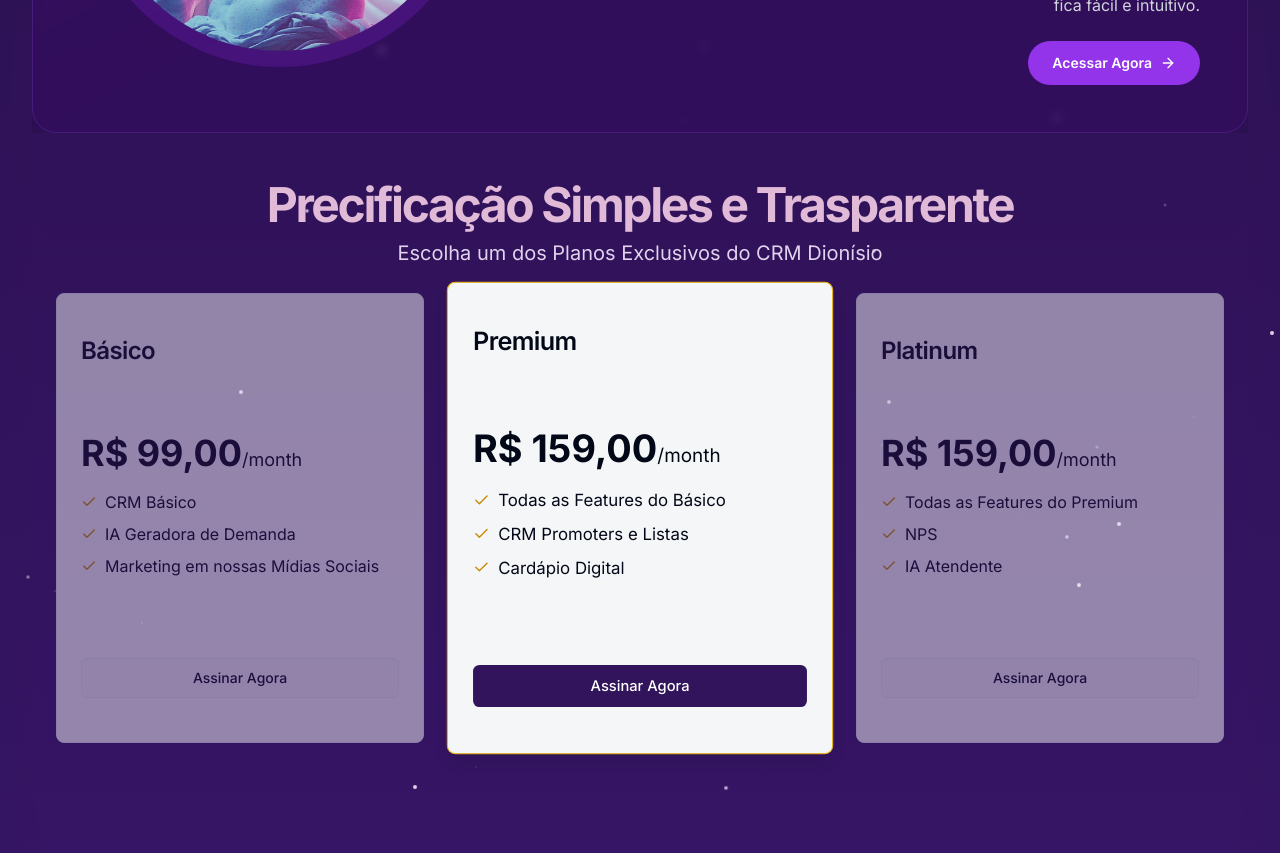
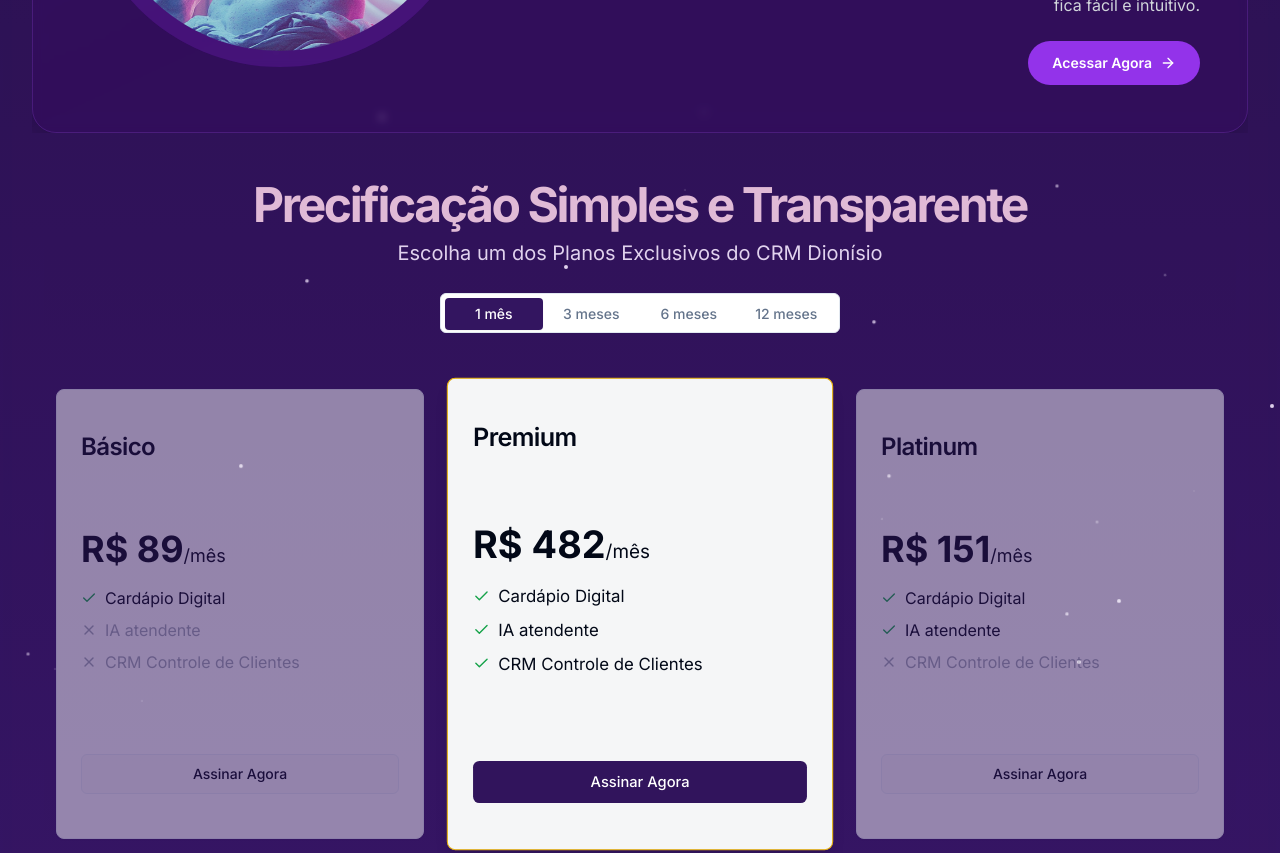
Before and after one commit to jeancsamaral/dionisio-chat-app, a Next.js app: page / in a window 1280 px wide. Shown: the part 3360-4213 px from the top of the page. Built offline with nearby package versions, Linux system fonts and the light colour scheme; no server answers.

Commit message:
Fixing plans

```diff
--- a/app/page.tsx
+++ b/app/page.tsx
@@ -26,7 +26,7 @@
 import { Facebook, Github, Linkedin, Youtube, PhoneIcon as WhatsApp } from 'lucide-react'
 import PartiesSection from '@/components/partiesSection'
 import ClubsSection from '@/components/clubsSection'
-
+import PricingSection from '@/components/pricingSection'
 
 const plans = [
   {
@@ -395,56 +395,7 @@
               </div>
             </section>
 
-            <section className="w-full py-12">
-              <div className="container px-4 md:px-6">
-                <div className="grid gap-6 items-center">
-                  <div className="flex flex-col justify-center space-y-4 text-center">
-                    <div className="space-y-2">
-                      <h2 className="text-3xl font-bold tracking-tighter sm:text-5xl">Precificação Simples e Trasparente</h2>
-                      <p className="max-w-[900px] text-white md:text-xl/relaxed lg:text-base/relaxed xl:text-xl/relaxed mx-auto">
-                        Escolha um dos Planos Exclusivos do CRM Dionísio
-                      </p>
-                    </div>
-                  </div>
-                  <div className="grid md:grid-cols-3 gap-6 lg:gap-8">
-                    {plans.map((plan) => (
-                      <Card
-                        key={plan.name}
-                        className={`flex min-h-[450px] flex-col justify-around scale-105 ${plan.recommended ? "border-yellow-500 shadow-lg scale-105" : "opacity-50 scale-100 hover:opacity-80"
-                          }`}
-                      >
-                        <CardHeader>
-                          <CardTitle>{plan.name}</CardTitle>
-                          <CardDescription>{plan.description}</CardDescription>
-                        </CardHeader>
-                        <CardContent>
-                          <div className="text-4xl font-bold mb-4">
-                            {plan.price}
-                            {plan.name !== "Enterprise" && <span className="text-lg font-normal">/month</span>}
-                          </div>
-                          <ul className="space-y-2 mb-4">
-                            {plan.features.map((feature) => (
-                              <li key={feature} className="flex items-center">
-                                <Check className="mr-2 h-4 w-4 text-yellow-600" />
-                                <span>{feature}</span>
-                              </li>
-                            ))}
-                          </ul>
-                        </CardContent>
-                        <CardFooter>
-                          <Button className="w-full" onClick={() => window.open(plan.paymentLink, '_blank')} variant={plan.recommended ? "default" : "outline"}>
-                            {plan.name === "Premium" ? "Assinar Agora" : "Assinar Agora"}
-                          </Button>
-                        </CardFooter>
-                      </Card>
-                    ))}
-                  </div>
-                </div>
-              </div>
-            </section>
-
-
-
+            <PricingSection />
           </motion.div>
         </header>
       </div>
--- /dev/null
+++ b/components/pricingSection.tsx
@@ -0,0 +1,197 @@
+'use client'
+
+import { useState } from 'react'
+import { Button } from "@/components/ui/button"
+import { Card, CardContent, CardDescription, CardFooter, CardHeader, CardTitle } from "@/components/ui/card"
+import { Check, X } from 'lucide-react'
+import { Tabs, TabsList, TabsTrigger } from "@/components/ui/tabs"
+
+interface PricingTabsProps {
+  selectedDuration: number;
+  onDurationChange: (duration: number) => void;
+}
+
+export function PricingTabs({ selectedDuration, onDurationChange }: PricingTabsProps) {
+  return (
+    <Tabs defaultValue={selectedDuration.toString()} className="w-[400px] mx-auto mb-8 z-50">
+      <TabsList className="grid w-full grid-cols-4 bg-white border">
+        <TabsTrigger
+          value="1"
+          onClick={() => onDurationChange(1)}
+          className="data-[state=active]:bg-[#331560] data-[state=active]:text-white"
+        >
+          1 mês
+        </TabsTrigger>
+        <TabsTrigger
+          value="3"
+          onClick={() => onDurationChange(3)}
+          className="data-[state=active]:bg-[#331560] data-[state=active]:text-white"
+        >
+          3 meses
+        </TabsTrigger>
+        <TabsTrigger
+          value="6"
+          onClick={() => onDurationChange(6)}
+          className="data-[state=active]:bg-[#331560] data-[state=active]:text-white"
+        >
+          6 meses
+        </TabsTrigger>
+        <TabsTrigger
+          value="12"
+          onClick={() => onDurationChange(12)}
+          className="data-[state=active]:bg-[#331560] data-[state=active]:text-white"
+        >
+          12 meses
+        </TabsTrigger>
+      </TabsList>
+    </Tabs>
+  )
+}
+
+const allFeatures = [
+  "Cardápio Digital",
+  "IA atendente",
+  "CRM Controle de Clientes"
+]
+
+const basePlans = [
+  {
+    name: "Básico",
+    prices: {
+      1: 89,    // 1 mês: R$ 99,00
+      3: 240,   // 3 meses: R$ 249,00
+      6: 443,   // 6 meses: R$ 449,00
+      12: 801,  // 12 meses: R$ 799,00
+    },
+    description: "",
+    features: [
+      "Cardápio Digital",
+    ],
+    paymentLinks: {
+      1: "https://buy.stripe.com/cN23eg6eQ6wydywdQZ",
+      3: "https://buy.stripe.com/3cs4ikeLm4oq9igdR2",
+      6: "https://buy.stripe.com/dR6bKM5aM4oq9igeV5",
+      12: "https://buy.stripe.com/4gw4ikeLm08a1PO6oy",
+    }
+  },
+  {
+    name: "Premium",
+    prices: {
+      1: 482,    // 1 mês: R$ 159,00
+      3: 1302,    // 3 meses: R$ 399,00
+      6: 2400,    // 6 meses: R$ 699,00
+      12: 4332,  // 12 meses: R$ 1.299,00
+    },
+    description: "",
+    features: [
+      "Cardápio Digital",
+      "IA atendente",
+      "CRM Controle de Clientes"
+    ],
+    recommended: true,
+    paymentLinks: {
+      1: "https://buy.stripe.com/28o4ik32E7AC8ec5kk",
+      3: "https://buy.stripe.com/dR6dSUdHi2gi7a87su",
+      6: "https://buy.stripe.com/14keWYgTu1ceamk3cf",
+      12: "https://buy.stripe.com/3csbKMgTug78cuscMN",
+    }
+  },
+  {
+    name: "Platinum",
+    prices: {
+      1: 151,    // 1 mês: R$ 199,00
+      3: 408,    // 3 meses: R$ 499,00
+      6: 756,    // 6 meses: R$ 899,00
+      12: 1356,  // 12 meses: R$ 1.699,00
+    },
+    description: "",
+    features: [
+      "Cardápio Digital",
+      "IA atendente"
+    ],
+    paymentLinks: {
+      1: "https://buy.stripe.com/7sI9CE8mYaMOamk28c",
+      3: "https://buy.stripe.com/28o5mo9r2g78gKI6ow",
+      6: "https://buy.stripe.com/5kAeWYeLm08a2TS3ch",
+      12: "https://buy.stripe.com/14kg12dHig786644gm",
+    }
+  }
+]
+
+export default function PricingSection() {
+  const [selectedDuration, setSelectedDuration] = useState(1)
+
+  const plans = basePlans.map(plan => ({
+    ...plan,
+    price: plan.prices[selectedDuration as keyof typeof plan.prices]
+  }))
+
+  return (
+    <section className="w-full py-12">
+      <div className="container px-4 md:px-6">
+        <div className="grid gap-6 items-center">
+          <div className="flex flex-col justify-center space-y-4 text-center">
+            <div className="space-y-2">
+              <h2 className="text-3xl font-bold tracking-tighter sm:text-5xl">Precificação Simples e Transparente</h2>
+              <p className="max-w-[900px] text-white md:text-xl/relaxed lg:text-base/relaxed xl:text-xl/relaxed mx-auto">
+                Escolha um dos Planos Exclusivos do CRM Dionísio
+              </p>
+            </div>
+          </div>
+          <PricingTabs selectedDuration={selectedDuration} onDurationChange={setSelectedDuration} />
+          <div className="grid md:grid-cols-3 gap-6 lg:gap-8">
+            {plans.map((plan) => (
+              <Card
+                key={plan.name}
+                className={`flex min-h-[450px] flex-col justify-around scale-105 ${
+                  plan.recommended ? "border-yellow-500 shadow-lg scale-105" : "opacity-50 scale-100 hover:opacity-80"
+                }`}
+              >
+                <CardHeader>
+                  <CardTitle>{plan.name}</CardTitle>
+                  <CardDescription>{plan.description}</CardDescription>
+                </CardHeader>
+                <CardContent>
+                  <div className="text-4xl font-bold mb-4">
+                    {selectedDuration > 1 && (
+                      <div className="text-lg line-through opacity-70 text-purple-900">
+                        R$ {(plan.prices[1] * selectedDuration).toFixed(0)}
+                      </div>
+                    )}
+                    R$ {plan.price.toFixed(0)}
+                    <span className="text-lg font-normal">
+                      /{selectedDuration === 1 ? 'mês' : `${selectedDuration} meses`}
+                    </span>
+                  </div>
+                  <ul className="space-y-2 mb-4">
+                    {allFeatures.map((feature) => (
+                      <li key={feature} className="flex items-center">
+                        {plan.features.includes(feature) ? (
+                          <Check className="mr-2 h-4 w-4 text-green-600" />
+                        ) : (
+                          <X className="mr-2 h-4 w-4 text-gray-400" />
+                        )}
+                        <span className={!plan.features.includes(feature) ? "text-gray-400" : ""}>
+                          {feature}
+                        </span>
+                      </li>
+                    ))}
+                  </ul>
+                </CardContent>
+                <CardFooter>
+                  <Button
+                    className="w-full"
+                    onClick={() => window.open(plan.paymentLinks[selectedDuration as keyof typeof plan.paymentLinks], '_blank')}
+                    variant={plan.recommended ? "default" : "outline"}
+                  >
+                    {plan.name === "Premium" ? "Assinar Agora" : "Assinar Agora"}
+                  </Button>
+                </CardFooter>
+              </Card>
+            ))}
+          </div>
+        </div>
+      </div>
+    </section>
+  )
+}
```
